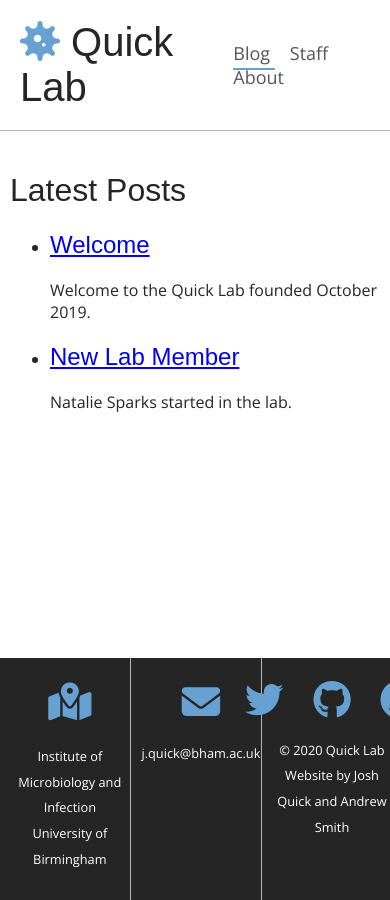
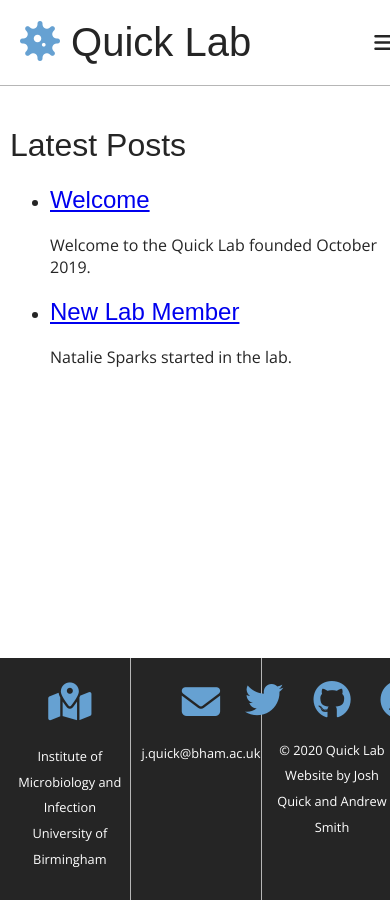
Before and after one commit to quick-lab/quick-lab.github.io, a Jekyll site: the page built from index.html, in a window 390 px wide. Built offline with Jekyll 4.4.1, drawn with Linux system fonts in a browser that asks for light colours; nearby versions of some CDN libraries; some web fonts are replaced.

Commit message:
Basic implementation of mobile menu

```diff
--- a/_includes/navigation.html
+++ b/_includes/navigation.html
@@ -1,7 +1,9 @@
-<nav class="main-nav">
+<nav id="main-nav" class="main-nav">
+  <h4 class="responsive-nav-header"><a href="javascript:void(0);" onclick="showMobileNav();">Quick Lab <i class="fas fa-bars"></i></a></h4>
   {% for item in site.data.navigation %}
-    <a href="{{ item.link }}" {% if page.url == item.link %}class="current"{% endif %}>
+    <a class="main-nav-item" href="{{ item.link }}" {% if page.url == item.link %}class="current"{% endif %}>
       {{ item.name }}
     </a>
   {% endfor %}
 </nav>
+<a href="javascript:void(0);" class="show-menu-btn" onclick="showMobileNav();"><i class="fas fa-bars"></i></a>
--- a/_layouts/default.html
+++ b/_layouts/default.html
@@ -5,6 +5,7 @@
     <title>{{ page.title }}</title>
     <script src="https://kit.fontawesome.com/592dd2c0d7.js" crossorigin="anonymous"></script>
     <link rel="stylesheet" href="/assets/css/styles.css">
+    <script src="/assets/js/main.js"></script>
   </head>
   <body>
     <div class="wrapper">
--- a/_sass/main.scss
+++ b/_sass/main.scss
@@ -14,7 +14,8 @@
 
 h1,
 h2,
-h3 {
+h3,
+h4 {
   font-weight: 300;
   font-family: 'Adamina', 'Source Serif Pro', sans-serif;
 }
@@ -104,22 +105,89 @@
 }
 
 .main-nav {
+  display: flex;
   font-size: large;
 }
 
-.main-nav > a {
+.main-nav-item {
   margin-right: 15px;
   padding: 3px 0;
   text-decoration: none;
   color: $mid-gray;
+  border-bottom: 2px solid white;
 }
 
-.main-nav > a:hover {
+.main-nav-item:hover {
   border-bottom: 2px solid $highlight-color;
 }
 
 .main-nav > .current {
   border-bottom: 2px solid $highlight-color;
+}
+
+/* Responsive menu */
+
+.show-menu-btn {
+  display: none;
+  float: right;
+  font-size: 20px;
+  color: $dark-gray;
+}
+
+.responsive-nav-header {
+  display: none;
+  border-bottom: 1px solid white;
+  font-size: 1.5em;
+  padding: 10px 20px;
+  margin: 0 0 10px 0;
+}
+
+.responsive-nav-header > a {
+  color: white;
+  text-decoration: none;
+  padding: 5px;
+}
+
+.responsive-nav-header > a i {
+  float: right;
+  margin: 10px 15px 0 0;
+  font-size: 20px;
+}
+
+@media screen and (max-width: 600px) {
+  .main-nav {
+    display: none;
+    flex-direction: column;
+    position: absolute;
+    left: 0;
+    top: 0;
+    width: 100vw;
+    background: $highlight-color;
+  }
+
+  .responsive-nav-header {
+    display: inline;
+  }
+
+  .main-nav.responsive-nav {
+    display: flex;
+  }
+
+  .main-nav-item {
+    margin-bottom: 5px;
+    color: white;
+    border-bottom: none;
+    padding: 7px 20px;
+    text-align: right;
+  }
+
+  .main-nav-item:hover {
+    border-bottom: none;
+  }
+
+  .show-menu-btn {
+    display: inline;
+  }
 }
 
 /* footer */
--- /dev/null
+++ b/assets/js/main.js
@@ -0,0 +1,10 @@
+"use strict";
+
+function showMobileNav() {
+  let navElement = document.getElementById("main-nav");
+  if (navElement.className === "main-nav") {
+    navElement.className += " responsive-nav";
+  } else {
+    navElement.className = "main-nav"
+  }
+}
```
